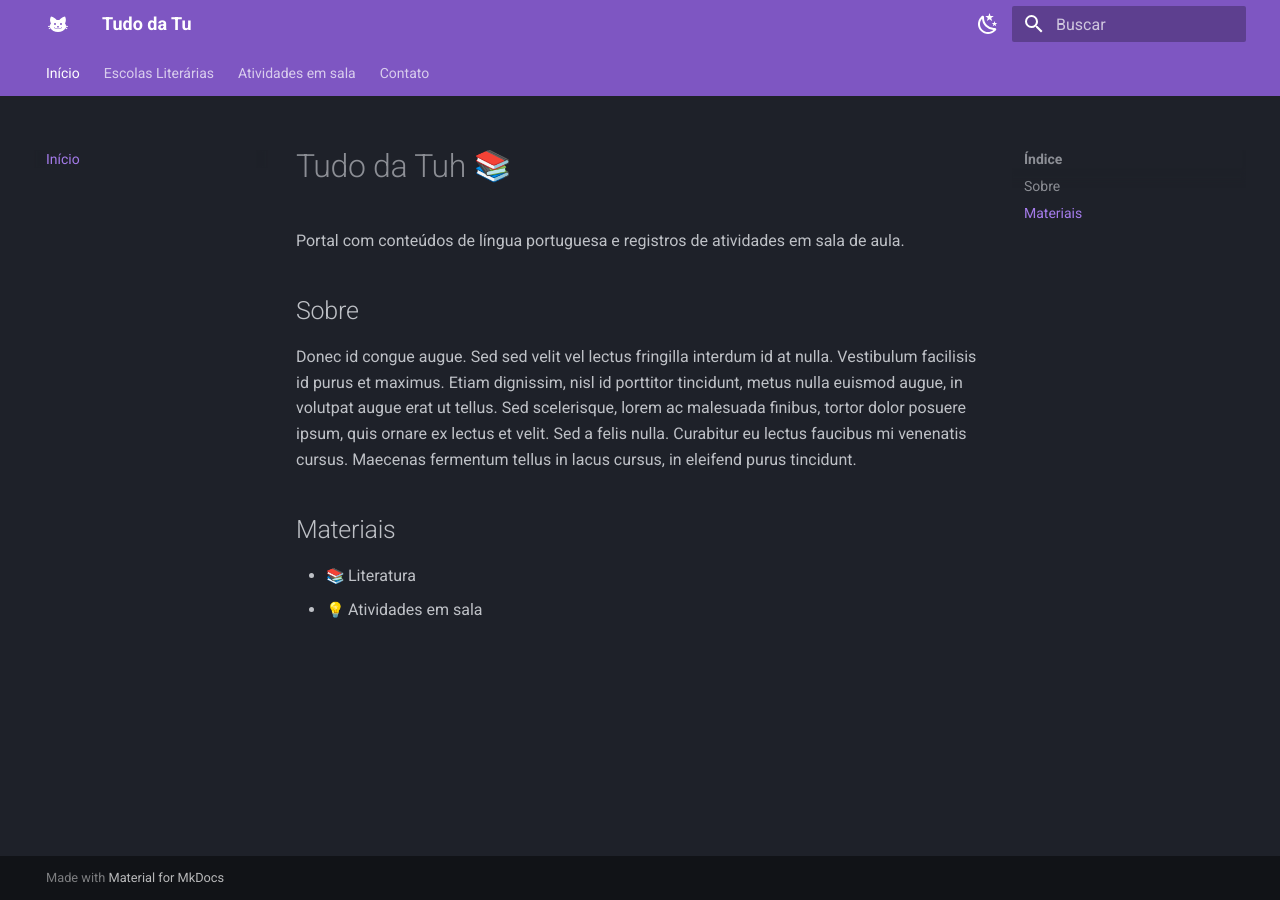
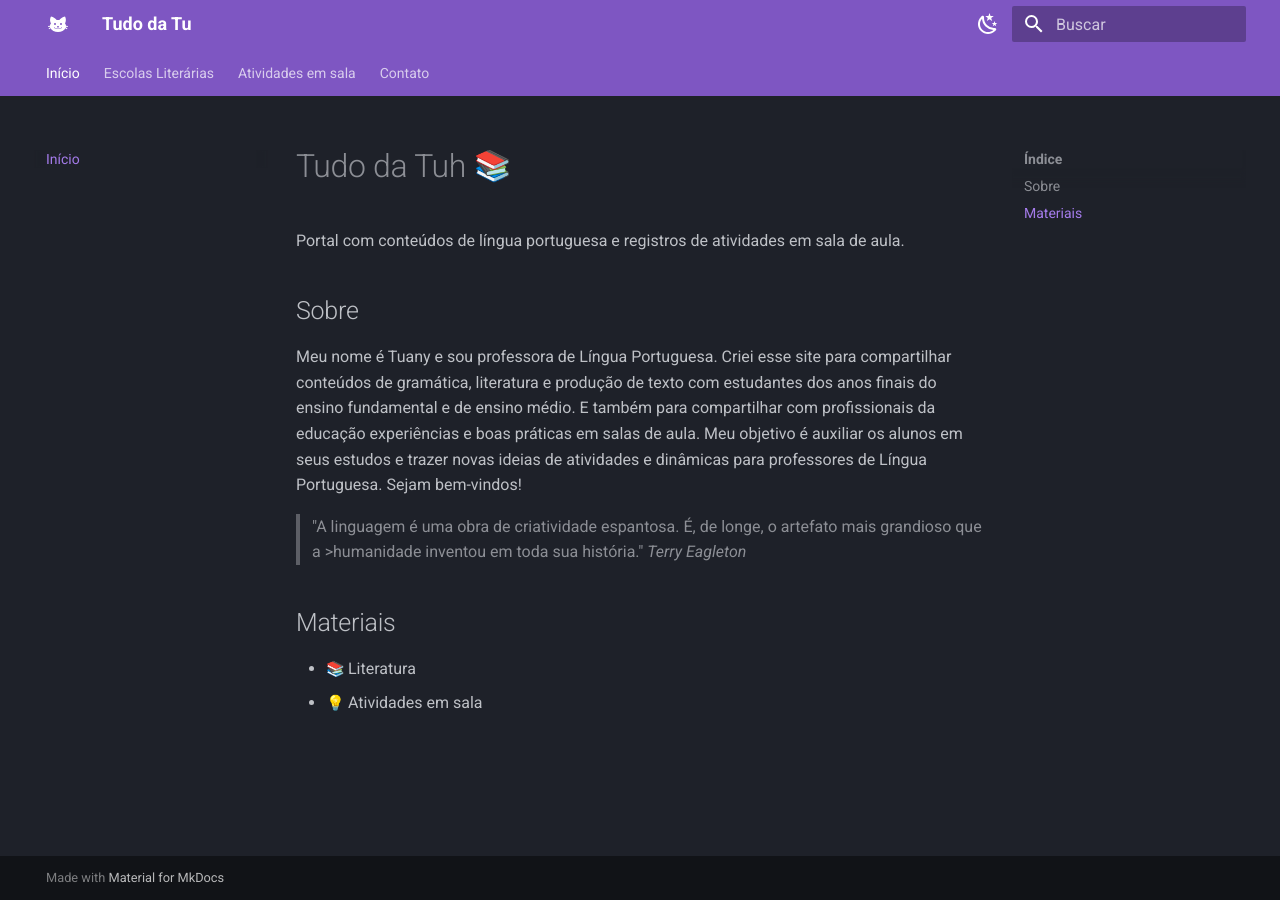
Before and after one commit to tu-any-mol/tudo-da-tuh, an MkDocs documentation site: the page built from docs/index.md, in a window 1280 px wide. Built offline with MkDocs 1.6.1 and Material for MkDocs 9.7.7, drawn with Linux system fonts in a browser that asks for light colours; emoji names are drawn with the system emoji font.

Commit message:
update sobre index.md

```diff
--- a/docs/index.md
+++ b/docs/index.md
@@ -5,8 +5,10 @@ Portal com conteúdos de língua portuguesa e registros de atividades em sala de
 
 ## Sobre
 
-Donec id congue augue. Sed sed velit vel lectus fringilla interdum id at nulla. Vestibulum facilisis id purus et maximus. Etiam dignissim, nisl id porttitor tincidunt, metus nulla euismod augue, in volutpat augue erat ut tellus. Sed scelerisque, lorem ac malesuada finibus, tortor dolor posuere ipsum, quis ornare ex lectus et velit. Sed a felis nulla. Curabitur eu lectus faucibus mi venenatis cursus. Maecenas fermentum tellus in lacus cursus, in eleifend purus tincidunt.
+Meu nome é Tuany e sou professora de Língua Portuguesa. Criei esse site para compartilhar conteúdos de gramática, literatura e produção de texto com estudantes dos anos finais do ensino fundamental e de ensino médio. E também para compartilhar com profissionais da educação experiências e boas práticas em salas de aula. Meu objetivo é auxiliar os alunos em seus estudos e trazer novas ideias de atividades e dinâmicas para professores de Língua Portuguesa. Sejam bem-vindos!
 
+
+>"A linguagem é uma obra de criatividade espantosa. É, de longe, o artefato mais grandioso que a >humanidade inventou em toda sua história." _Terry Eagleton_
 
 ## Materiais
 
```
